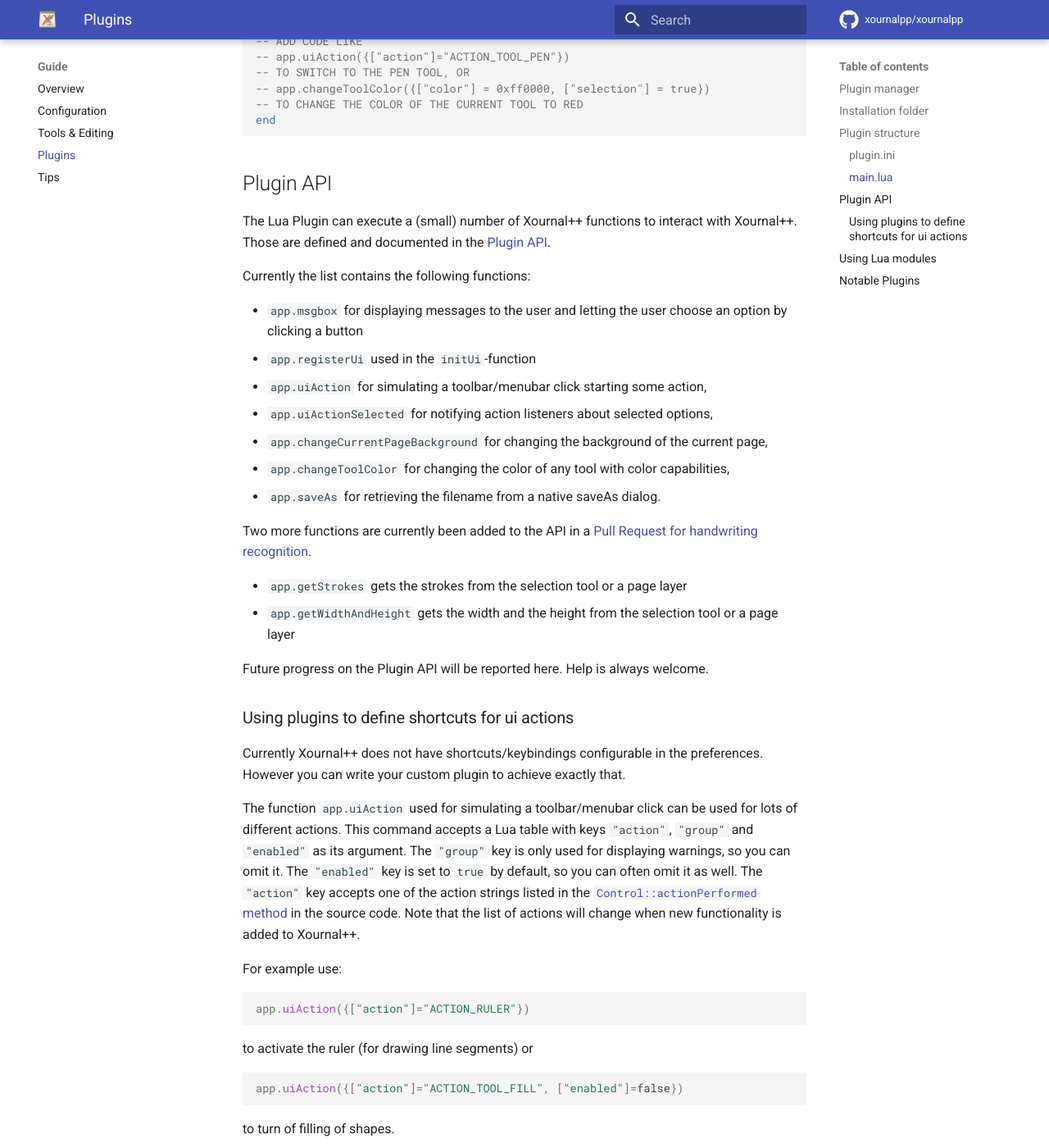
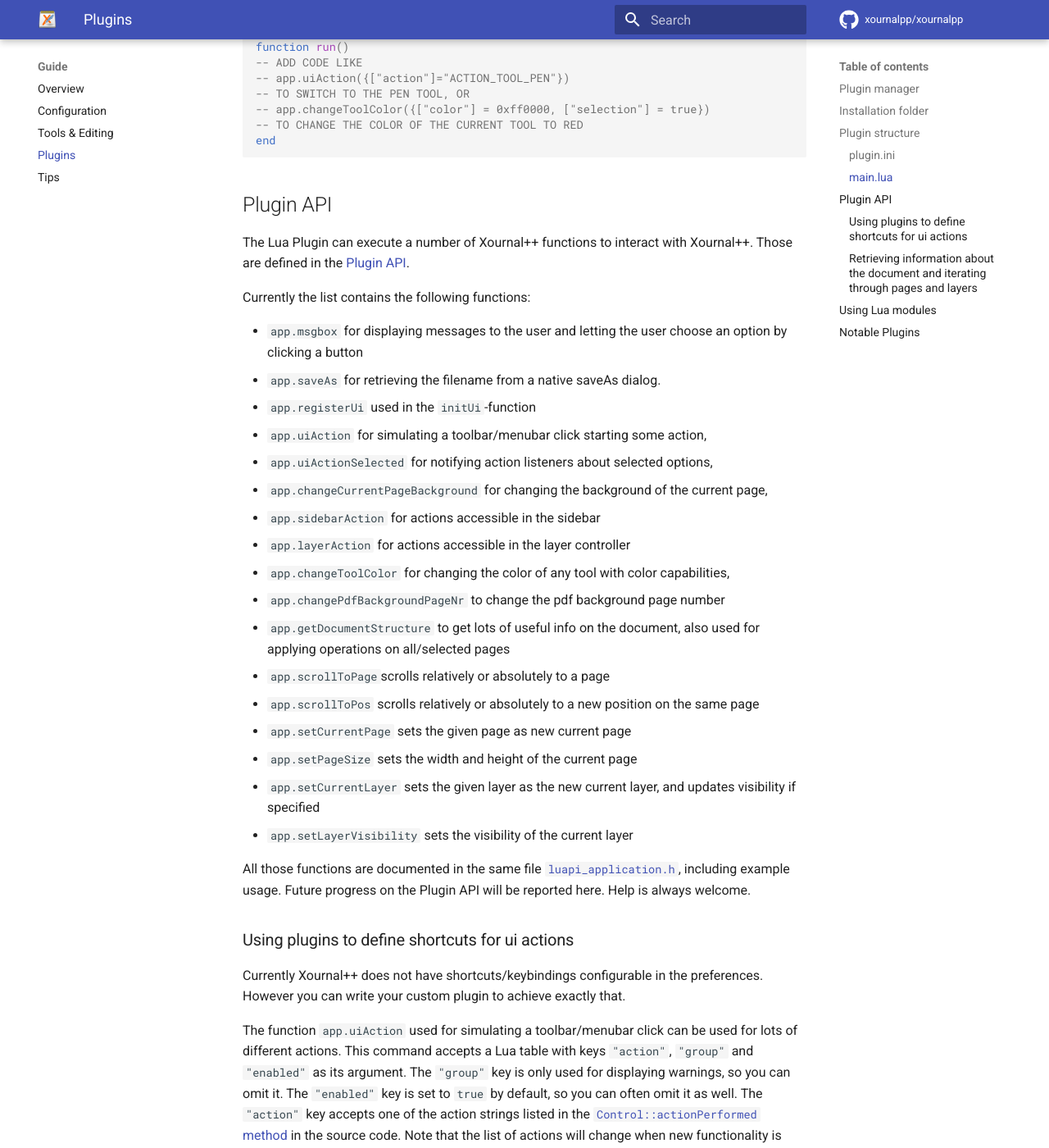
Before and after one commit to xournalpp/xournalpp.github.io, an MkDocs documentation site: the page built from docs/guide/plugins.md, in a window 1280 px wide and 1400 px high, scrolled down 2005 px. Shown: the whole window at 82% size. Built offline with MkDocs 1.6.1 and Material for MkDocs 9.7.7, drawn with Linux system fonts in a browser that asks for light colours; comment, search, counter and statistics services are not loaded; some of the changed text lies outside the part shown.

Commit message:
update plugins.md after page and layer actions have been added

````diff
--- a/docs/guide/plugins.md
+++ b/docs/guide/plugins.md
@@ -48,13 +47,13 @@ mainfile=main.lua
 
 ```
 
-The Lua code file referenced in the `plugin.ini` file must define a `initUi`-function that registers toolbar actions and initializes all UI stuff. It is supposed to call the `app.registerUi`-function, whose argument is a Lua table containing
+The Lua code file referenced in the `plugin.ini` file must define an `initUi`-function that registers toolbar actions and initializes all UI stuff. It is supposed to call the `app.registerUi`-function, whose argument is a Lua table containing
 
 - the `menu` name displayed in Xournal++'s menubar,
-- the `callback` function used when the plugin is called from the menu or via accelerator,
-- the `accelerator` used to execute the plugin callback function. The format looks like `<Control>a` or `<Shift><Alt>F1` or `<Release>z` (for key release). See [GTK3 reference](https://developer.gnome.org/gtk3/stable/gtk3-Keyboard-Accelerators.html#gtk-accelerator-parse) for details. The accelerator can be omitted. Using accelerators without (`<Alt>`, `<Control>`, `<Shift>`) modifiers is allowed, but will likely break the text tool.
+- the `callback` function used when the plugin is called from the menu or via a keyboard accelerator,
+- the `accelerator` used to execute the plugin callback function. The format looks like `<Control>a` or `<Shift><Alt>F1` or `<Release>z` (for key release). See [GTK3 reference](https://developer.gnome.org/gtk3/stable/gtk3-Keyboard-Accelerators.html#gtk-accelerator-parse) for details and note that release key accelerators currently do not work, see [this issue](https://github.com/xournalpp/xournalpp/issues/2396). The accelerator can be omitted. Using accelerators without modifiers like (`<Alt>`, `<Control>`, `<Shift>`) is allowed, but will likely break the text tool.
 
-You can register multiple menu entires/accelators in the same plugin by using multiple `app.registerUi`.
+You can register multiple menu entires/accelators in the same plugin by using `app.registerUi` multiple times.
 
 A sample file for the main Lua code file is:
 
@@ -80,25 +79,30 @@ end
 
 ## Plugin API
 
-The Lua Plugin can execute a (small) number of Xournal++ functions to interact with Xournal++. Those are defined and documented in the
-[Plugin API](https://github.com/xournalpp/xournalpp/blob/6fa6d3c98e33ed71e31f9ef79de18b845cbd9c70/src/plugin/luapi_application.h#L311-L317).
+The Lua Plugin can execute a number of Xournal++ functions to interact with Xournal++. Those are defined in the
+[Plugin API](https://github.com/xournalpp/xournalpp/blob/a92fcac0273a39fe89beeeb88c14406864c10306/src/plugin/luapi_application.h#L742-L762).
 
 Currently the list contains the following functions:
 
 - `app.msgbox` for displaying messages to the user and letting the user choose an option by clicking a button
+- `app.saveAs` for retrieving the filename from a native saveAs dialog.
 - `app.registerUi` used in the `initUi`-function
 - `app.uiAction` for simulating a toolbar/menubar click starting some action,
 - `app.uiActionSelected` for notifying action listeners about selected options,
 - `app.changeCurrentPageBackground` for changing the background of the current page,
+- `app.sidebarAction` for actions accessible in the sidebar
+- `app.layerAction` for actions accessible in the layer controller
 - `app.changeToolColor` for changing the color of any tool with color capabilities,
-- `app.saveAs` for retrieving the filename from a native saveAs dialog.
+- `app.changePdfBackgroundPageNr` to change the pdf background page number
+- `app.getDocumentStructure` to get lots of useful info on the document, also used for applying operations on all/selected pages
+- `app.scrollToPage`scrolls relatively or absolutely to a page
+- `app.scrollToPos` scrolls relatively or absolutely to a new position on the same page
+- `app.setCurrentPage` sets the given page as new current page
+- `app.setPageSize` sets the width and height of the current page
+- `app.setCurrentLayer` sets the given layer as the new current layer, and updates visibility if specified
+- `app.setLayerVisibility` sets the visibility of the current layer
 
-Two more functions are currently been added to the API in a [Pull Request for handwriting recognition](https://github.com/xournalpp/xournalpp/pull/2176).
-
-- `app.getStrokes` gets the strokes from the selection tool or a page layer
-- `app.getWidthAndHeight` gets the width and the height from the selection tool or a page layer
-
-Future progress on the Plugin API will be reported here. Help is always welcome.
+All those functions are documented in the same file [`luapi_application.h`](https://github.com/xournalpp/xournalpp/blob/master/src/plugin/luapi_application.h), including example usage. Future progress on the Plugin API will be reported here. Help is always welcome.
 
 ### Using plugins to define shortcuts for ui actions
 
@@ -122,7 +126,70 @@ to activate the ruler (for drawing line segments) or
 app.uiAction({["action"]="ACTION_TOOL_FILL", ["enabled"]=false})
 ```
 
-to turn of filling of shapes.
+to turn off filling of shapes.
+
+### Retrieving information about the document and iterating through pages and layers
+
+The `app.getDocumentStructure` function yields a Lua table of the following shape:
+
+```lua
+{
+  "pages" = {
+    {
+      "pageWidth" = number,
+      "pageHeight" = number,
+      "isAnnoated" = bool,
+      "pageTypeFormat" = string,
+      "pdfBackgroundPageNo" = integer (0, if there is no pdf background page),
+      "layers" = {
+        [0] = {
+          "isVisible" = bool
+        },
+        [1] = {
+          "isVisible" = bool,
+          "isAnnotated" = bool
+        },
+        ...
+      },
+      "currentLayer" = integer
+    },
+  ...
+  }
+  "currentPage" = integer,
+  "pdfBackgroundFilename" = string (empty if there is none)
+}
+```
+
+So for example to get the number of all pages, the page number of the current page and the layer ID of the current layer use the code:
+
+```lua
+local docStructure = app.getDocumentStructure
+local numPages = #docStructure["pages"]
+local currPage = docStructure["currentPage"]
+local currLayer = docStructure["pages"][currPage]["currentLayer"]
+```
+
+You can iterate through all pages by using the lines
+
+```lua
+local docStructure = app.getDocumentStructure
+local numPages = #docStructure["pages"]
+for i=1, numPages do
+  -- ADD CODE TO EXECUTE FOR PAGE i
+end
+
+```
+
+Similarly you can run through all layers of a page. In case of the current page this would read like
+
+```lua
+local docStructure = app.getDocumentStructure
+local page = docStructure["currentPage"]
+local numLayers = #docStructure["pages"][page]["layers"]
+for i=1, numLayers do
+  -- ADD CODE TO EXECUTE FOR LAYER i
+end
+```
 
 ## Using Lua modules
 
@@ -141,4 +208,5 @@ in the `initUI`-function.
 - The `QuickSnapshot` Plugin uses an external screenshot tool, to quickly take a screen snapshot of a region of the screen and save it into a user specified file
 - The `ToggleGrid` Plugin provides a shortcut for toggling between "grid background with snapping to grid" and "plain background without snapping to grid"
 - the `ColorCycle`Plugin lets you cycle through a list of colors for the current tool by using the same accelerator repeatedly
-- The `HandwritingRecognition` Plugin (work in progress) uses the google cloud-based IME handwriting API to recognize handwritten text from a selection or page layer in a user-specified language.
+- the `LayerActions` Plugin provides shortcuts for cloning non-background layers to the next page, hiding all non-background layers except the footer layers and adding a new top layer on each page.
+- The `HandwritingRecognition` Plugin ([work in progress](https://github.com/xournalpp/xournalpp/pull/2176)) uses cloud-based handwriting recogntion to recognize handwritten text from a selection or page layer in a user-specified language.
````
Also changed, not shown: other parts of docs/guide/plugins.md (+3 -4 lines).
